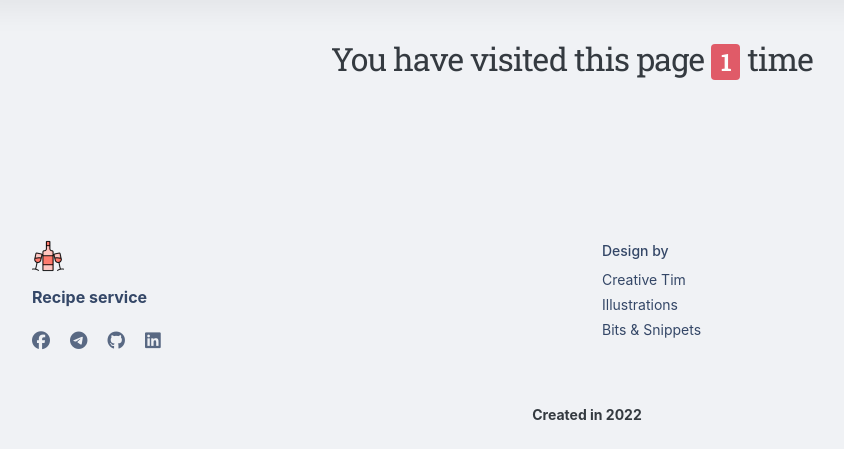
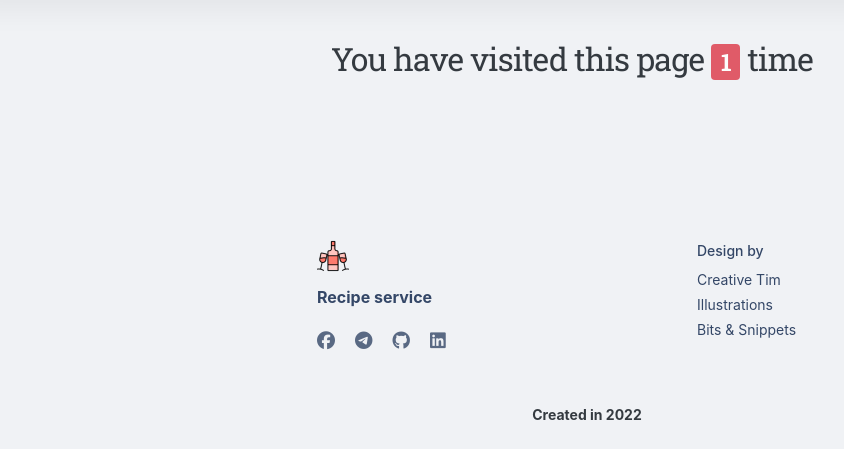
Before and after one commit to Nap14/Recipe-Service, a Django app: page / in a window 1280 px wide. Shown: the part 823-1272 px from the top of the page, without its empty margins (53-897 px from the left). Run offline with Django 4.2, Linux system fonts and the light colour scheme; data that the repository does not hold is empty; some libraries are stand-ins or nearby versions.

Commit message:
Footer was centered

```diff
--- a/templates/includes/footer.html
+++ b/templates/includes/footer.html
@@ -1,8 +1,8 @@
 
   <footer class="footer pt-5 mt-5">
     <div class="container">
-      <div class=" row">
-        <div class="col-md-6 mb-4 ms-auto">
+      <div class="row row justify-content-center">
+        <div class="col-4 mb-4 ms-auto">
           <div>
             <a href="{% url 'dish:home_page' %}">
               <img src="/static/assets/img/bottle_glass.png" class="mb-3 footer-logo" alt="main_logo">
@@ -34,7 +34,7 @@
             </ul>
           </div>
         </div>
-        <div class="col-md-6">
+        <div class="col-5">
           <div>
             <h6 class="text-sm">Design by</h6>
             <ul class="flex-column ms-n3 nav">
@@ -58,7 +58,7 @@
         </div>
 
         <div class="col-12">
-          <div class="text-center" target="_blank">
+          <div class="text-center">
             <p class="text-dark my-4 text-sm font-weight-bold" >
               Created in 2022
             </p>
```
